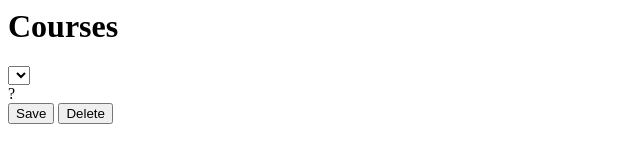
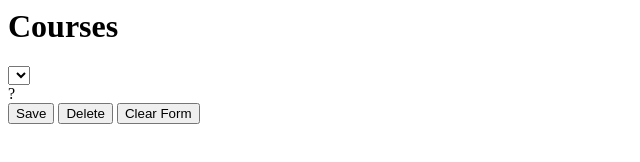
Before and after one commit to JBatts/courses-client2, a plain HTML site: page index.html in a window 1280 px wide. Shown: the whole page, without its empty margins (0-640 px from the left). Drawn offline with Linux system fonts and the light colour scheme; no server answers.

Commit message:
added buttons

```diff
--- a/index.html
+++ b/index.html
@@ -1,9 +1,12 @@
 <body>
     <h1>Courses</h1>
+    <form action="">
     <select name="list" id="list"></select>
     <div id="courseTarget">?</div>
     <button id="saveBtn">Save</button>
     <button id="deleteBtn">Delete</button>
+    <button id="newBtn">Clear Form</button>
+</form>
     <script>
         function render(data) {
             data.forEach(o => list.appendChild(new Option(o.courseName + " - #" + o.id, o.id)));
```
